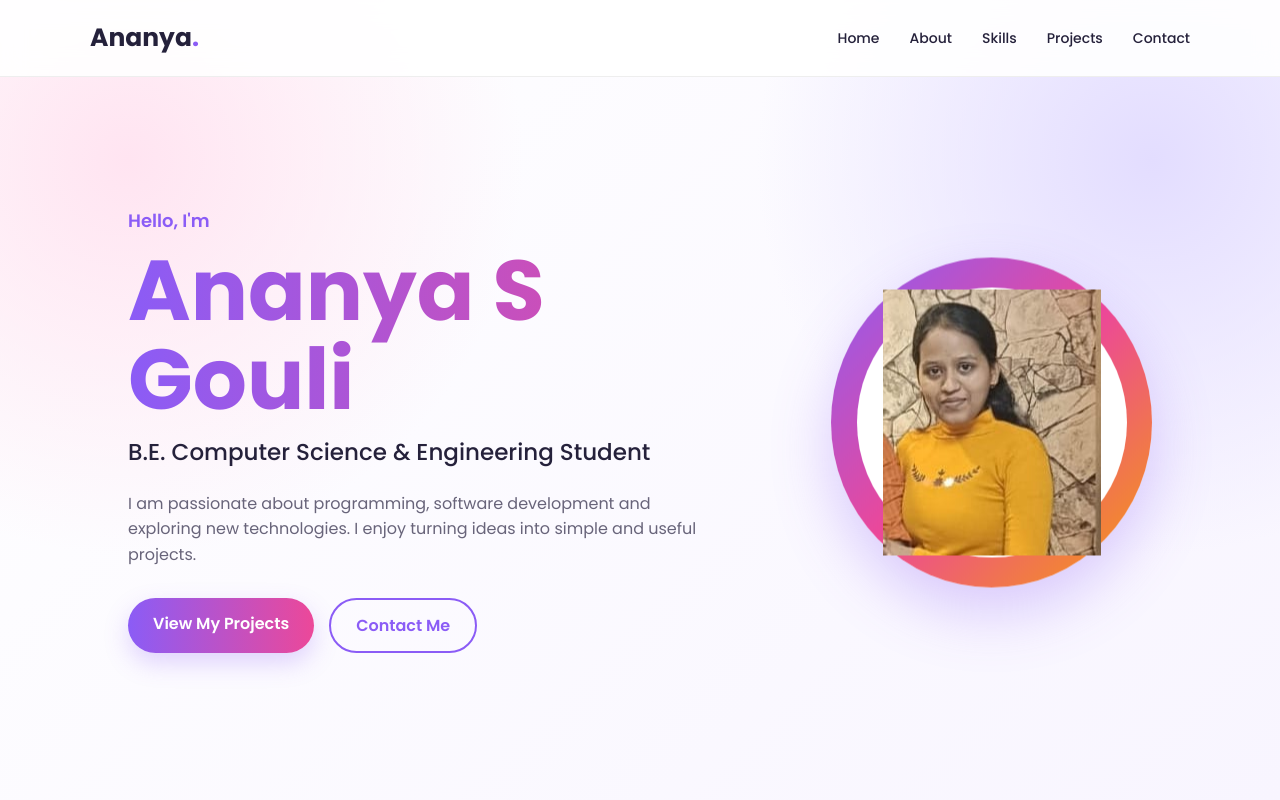
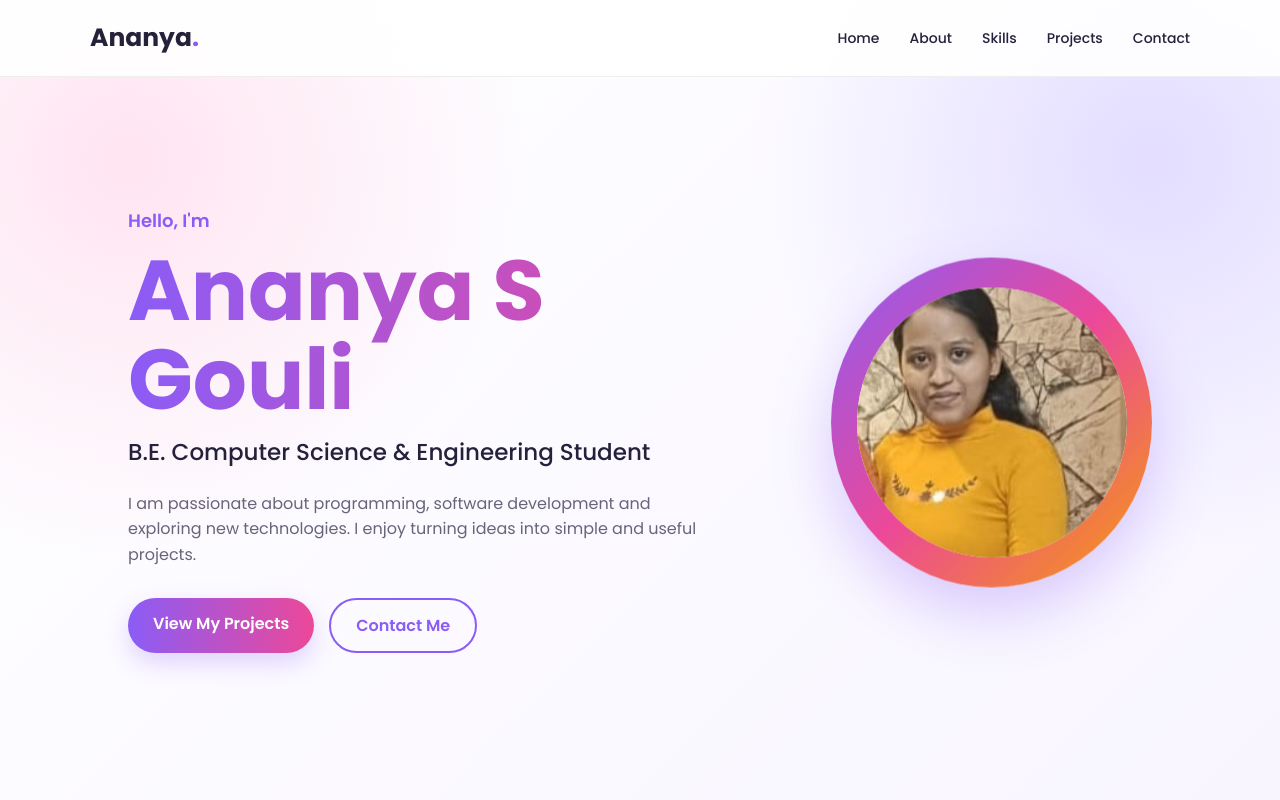
Before and after one commit to ananyasgouli/ananyasgouli.github.io, a plain HTML site: page index.html in a window 1280 px wide. Shown: the top 800 px of the page. Drawn offline with Linux system fonts and the light colour scheme.

Commit message:
Update style.css

```diff
--- a/style.css
+++ b/style.css
@@ -179,6 +179,12 @@ header {
     background: linear-gradient(135deg, #8b5cf6, #ec4899);
     -webkit-background-clip: text;
     -webkit-text-fill-color: transparent;
+}
+.circle img {
+    width: 100%;
+    height: 100%;
+    object-fit: cover;
+    border-radius: 50%;
 }
 
 @keyframes floating {
```
